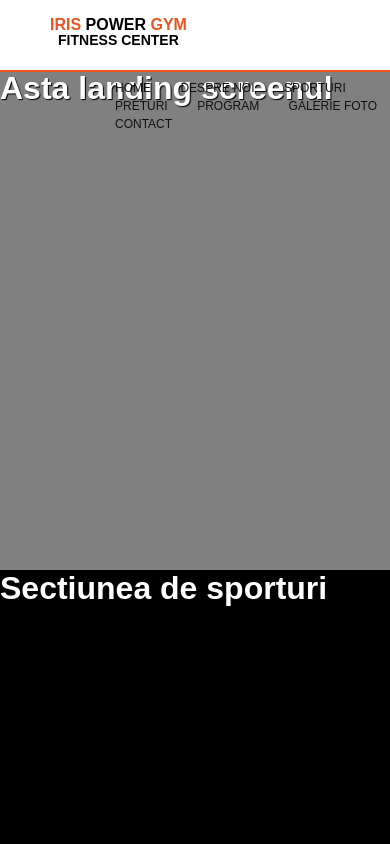
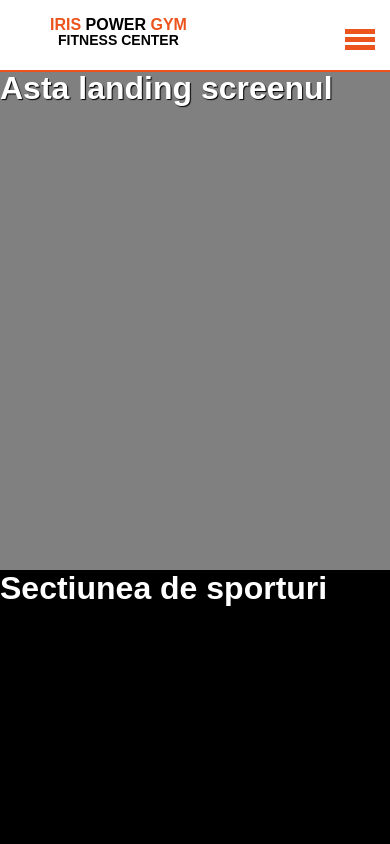
Before and after one commit to alexPopNicolae/irisPowerGym, a plain HTML site: page index.html in a window 390 px wide. Shown: the top 844 px of the page. Drawn offline with Linux system fonts and the light colour scheme.

Commit message:
finished the menu and added the hamburger menu

```diff
--- a/css/style.scss
+++ b/css/style.scss
@@ -34,6 +34,40 @@ body {
                 }
             }
         }
+        .hamburger_menu {
+            position: fixed;
+            right: 15px;
+            width: 30px;
+            height: 21px;
+            cursor: pointer;
+            @media screen and (min-width: 900px){
+                display: none;
+            }
+            span {
+                position: absolute;
+                margin-bottom: 1px;
+                display: block;
+                width: 100%;
+                height: 5px;
+                background: $color_orange_light;
+                &:nth-of-type(2) {
+                    top: 8px;
+                }
+                &:nth-of-type(3) {
+                    top: 16px;
+                }
+            }
+        }
+
+        @media screen and (max-width: 900px){
+            li {
+                display: none;
+            }
+            li.hamburger_menu {
+                display: block;
+            }
+        }
+
     }
 }
 .container {
--- a/index.html
+++ b/index.html
@@ -18,6 +18,11 @@
                 <li><a href="#">PROGRAM</a></li>
                 <li><a href="#">GALERIE FOTO</a></li>
                 <li><a href="#">Contact</a></li>
+                <li class="hamburger_menu">
+                    <span></span>
+                    <span></span>
+                    <span></span>
+                </li>
             </ul>
 
         </div>
--- a/js/script.js
+++ b/js/script.js
@@ -1,3 +1,7 @@
 $(document).ready(function(){
-    console.log("Jquery is set up!");
+
+    $('.hamburger_menu').on('click', function(){
+        console.log("Am apasat pe butonul nostru");
+    });
+
 });
```
Also changed, not shown: css/style.css, 1 other file.
